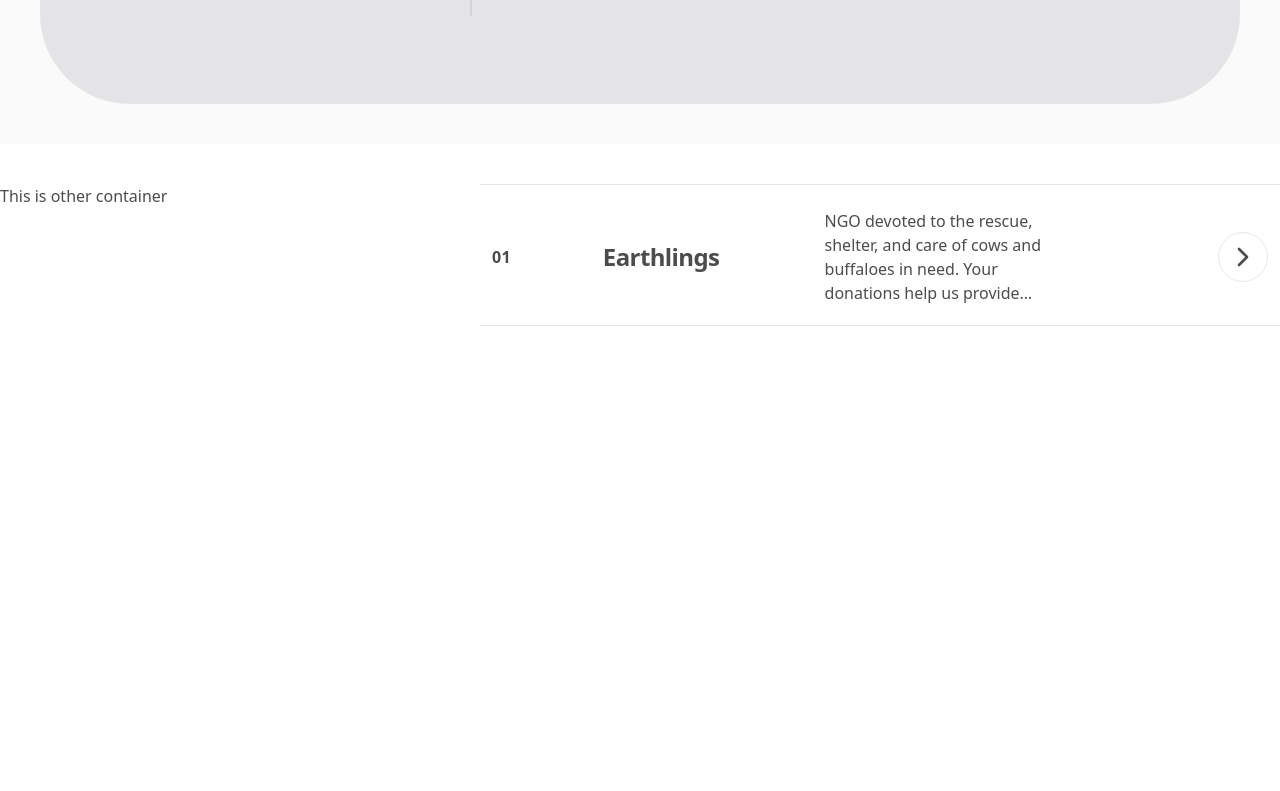
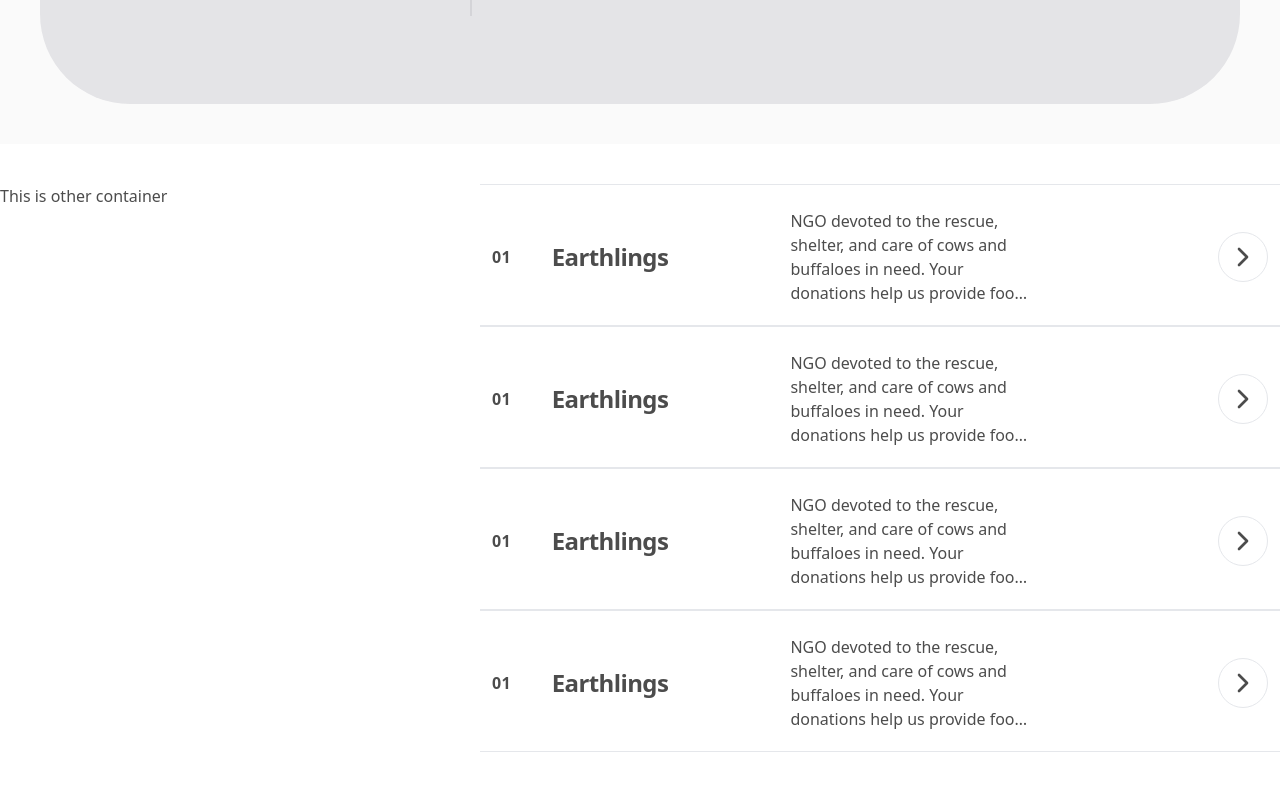
Before and after one commit to baidargul/bgcomponents, a Next.js app: page / in a window 1280 px wide. Shown: the part 1665-2456 px from the top of the page. Before the commit the page ends 2042 px from the top, so only its background shows below. Built offline with nearby package versions, Linux system fonts and the light colour scheme.

Commit message:
better UI

```diff
--- a/app/page.tsx
+++ b/app/page.tsx
@@ -126,6 +126,51 @@ export default function Home() {
               lineClamp="line-clamp-4"
             />
           </div>
+          <div className="border-y">
+            <ProjectRow
+              size="normal"
+              index={1}
+              name="Earthlings"
+              description="NGO devoted to the rescue, shelter, and care of cows and buffaloes in need. Your donations help us provide food, medical support, and safe spaces for abandoned and injured animals. Together, we can ensure a healthier, happier future for these gentle beings."
+              icon={
+                <ChevronRight
+                  className="p-2 rounded-full border text-center flex justify-center items-center"
+                  size={50}
+                />
+              }
+              lineClamp="line-clamp-4"
+            />
+          </div>
+          <div className="border-y">
+            <ProjectRow
+              size="normal"
+              index={1}
+              name="Earthlings"
+              description="NGO devoted to the rescue, shelter, and care of cows and buffaloes in need. Your donations help us provide food, medical support, and safe spaces for abandoned and injured animals. Together, we can ensure a healthier, happier future for these gentle beings."
+              icon={
+                <ChevronRight
+                  className="p-2 rounded-full border text-center flex justify-center items-center"
+                  size={50}
+                />
+              }
+              lineClamp="line-clamp-4"
+            />
+          </div>
+          <div className="border-y">
+            <ProjectRow
+              size="normal"
+              index={1}
+              name="Earthlings"
+              description="NGO devoted to the rescue, shelter, and care of cows and buffaloes in need. Your donations help us provide food, medical support, and safe spaces for abandoned and injured animals. Together, we can ensure a healthier, happier future for these gentle beings."
+              icon={
+                <ChevronRight
+                  className="p-2 rounded-full border text-center flex justify-center items-center"
+                  size={50}
+                />
+              }
+              lineClamp="line-clamp-4"
+            />
+          </div>
         </div>
       </div>
     </div>
--- a/components/Experimental/_components/ProjectRow.tsx
+++ b/components/Experimental/_components/ProjectRow.tsx
@@ -79,7 +79,7 @@ const ProjectRow = ({
 
       <div
         className={`static grid ${
-          index ? "grid-cols-[1fr_2fr_2fr_2fr]" : "grid-cols-3"
+          index ? "grid-cols-[.5fr_2fr_2fr_2fr]" : "grid-cols-3"
         } ${currentSize.padding} place-items-center w-full `}
       >
         {index && (
```
